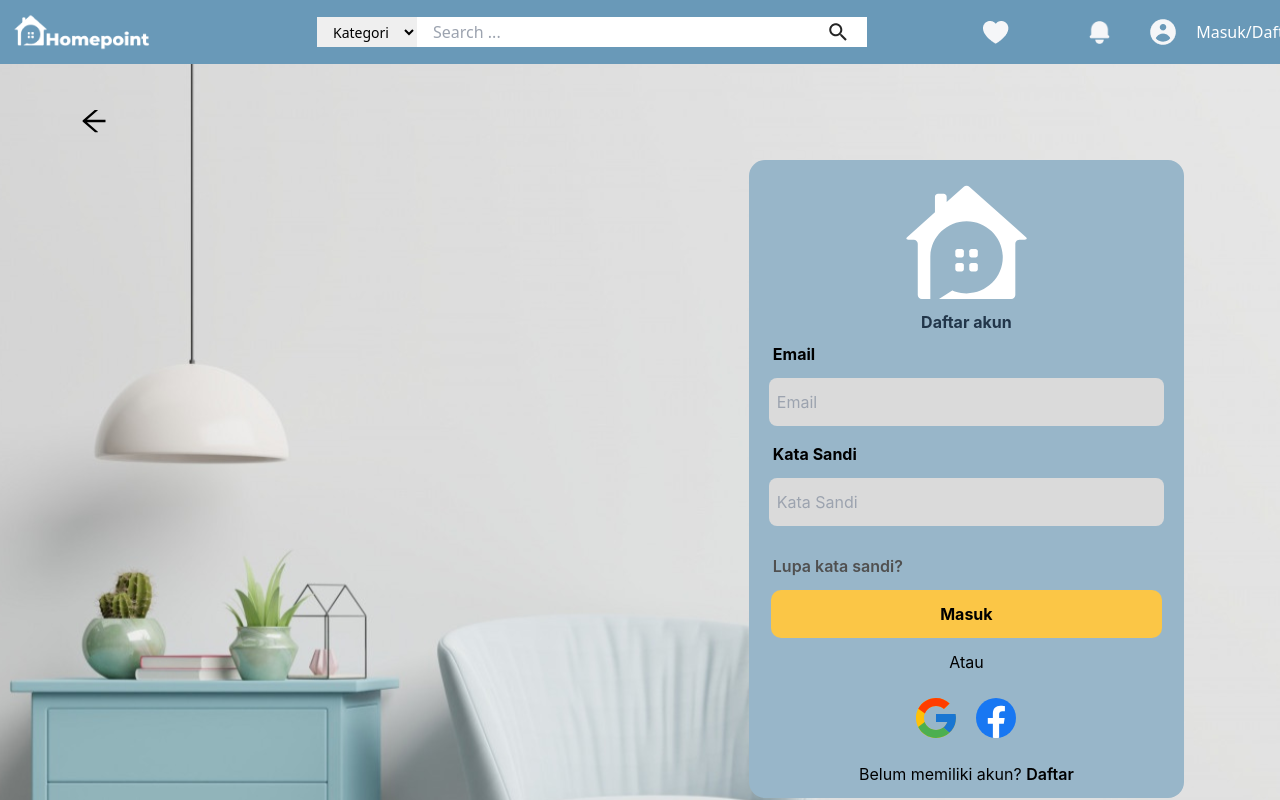
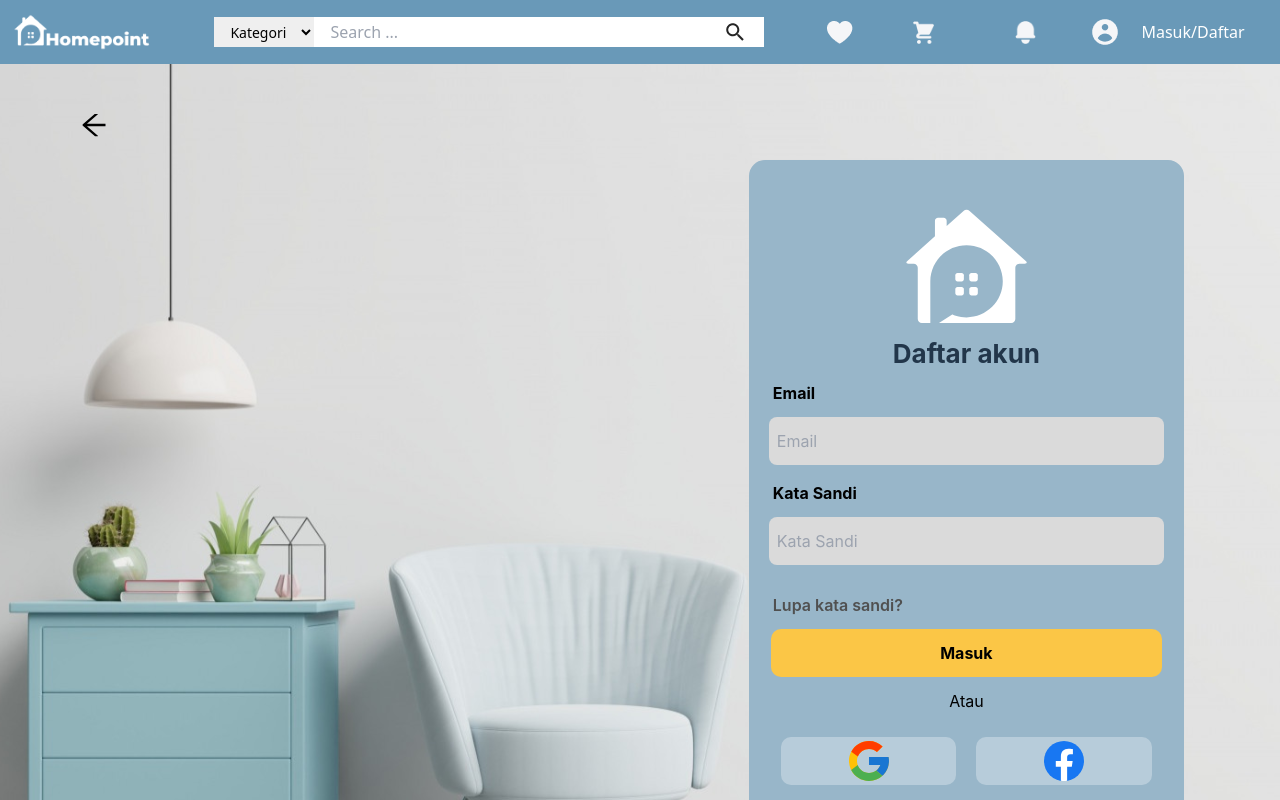
Before and after one commit to mfaishaladiyatma/homepoint-Project, a React (Create React App) app: page /login in a window 1280 px wide. Shown: the top 800 px of the page. Built offline with nearby package versions, Linux system fonts and the light colour scheme; no server answers.

Commit message:
navbar dynamic name, but not finished registerPage

```diff
--- a/src/components/header.js
+++ b/src/components/header.js
@@ -1,4 +1,13 @@
 import React from "react";
+import { useState, Fragment } from 'react'
+import { useNavigate } from 'react-router-dom'
+import { useSelector } from 'react-redux/es/exports'
+import { useDispatch } from 'react-redux'
+import jwtDecode from 'jwt-decode'
+import { logoutAction } from './action'
+import { Transition } from '@headlessui/react'
+
+
 import Logo from "../assets/homepoint.png";
 import Search from "../assets/icon/search.png";
 import bell from "../assets/icon/bell.png";
@@ -9,10 +18,22 @@ import { Link } from "react-router-dom";
 import { AiOutlineMenu } from "react-icons/ai";
 
 function Header({ searchHandler, setMenu, menu }) {
+  const navigate = useNavigate()
+  const dispatch = useDispatch()
+
+  const [selected, setSelected] = useState('')
+  const [isClickedLogin, setIsClickedLogin] = useState(false)
+  const [isClicked, setIsClicked] = useState(false)
+
+  const { token, name } = useSelector((state) => state)
+
+  const decode = token ? jwtDecode(token) : null
+
+
   return (
     <>
-      <div className="w-full bg-[#6999B8] px-6 md:px-16 h-[8vh] justify-between px-4 flex md:px-3 items-center">
-        <div className="xl:w-[400px]">
+      <div className="sticky top-0 w-full bg-[#6999B8] px-6  h-[8vh]   flex md:px-3 items-center z-20 justify-between">
+        <div className="">
           <Link to="/">
             <img className="max-w-[100px] md:max-w-[140px]" src={Logo} alt="Homepoint" />
           </Link>
@@ -23,20 +44,70 @@ function Header({ searchHandler, setMenu, menu }) {
           </select>
           {/* {e => setQ(e.target.value)} */}
           <div className="h-[30px] flex items-center">
-            <input onChange={(e) => searchHandler(e)} className="border-none outline-none px-4 h-full border-none lg:w-[450px]" placeholder="Search ..." />
+            <input onChange={(e) => searchHandler(e)} className="outline-none px-4 h-full border-none lg:w-[450px]" placeholder="Search ..." />
             <img className="absolute right-[20px]" src={Search} alt="search" />
           </div>
         </div>
-        <div className="hidden w-[400px] xl:flex ml-24">
-          <img className="px-5 h-[23px]" src={love} alt="love" />
-          <Link to="/search">
-            <img className="px-5 h-[23px]" src={cart} alt="cart" />
-          </Link>
-          <img className="px-5 h-[23px]" src={bell} alt="bell" />
-          <Link to="/login" className="px-5 h-[23px] flex items-center gap-[20px]">
-            <img src={user} alt="user" />
-            <h3 className="text-white">Masuk/Daftar</h3>
-          </Link>
+        <div className="hidden w-fit xl:flex  gap-x-14 items-center">
+          <img className=" h-[23px]" src={love} alt="love" />
+
+            <Link className=" w-[50px]" to="/search">
+              <div className="flex w-[30px] items-center justify-center">
+              <img className=" h-[23px]" src={cart} alt="cart" />
+              </div>
+            </Link>
+
+          <img className=" h-[23px]" src={bell} alt="bell" />
+
+          <div className='relative flex flex-row items-center '>
+            <img src={user} alt="User" />
+            <button onClick={() => setIsClickedLogin(!isClickedLogin)}>
+              <p className='text-white text-center  w-[150px] overflow-hidden  text-ellipsis font-[400] '>{decode ? name : 'Masuk/Daftar'}</p>
+
+            </button>
+
+            <Transition
+              as={Fragment}
+              show={(isClickedLogin && token) ? true : false}
+              enter="transition-all duration-300"
+              enterFrom="opacity-0 translate-y-[-30%]"
+              enterTo="opacity-100 translate-y-0"
+              leave="transition-all duration-300"
+              leaveFrom="opacity-100 translate-y-0"
+              leaveTo="opacity-0 translate-y-[-30%]"
+            >
+              <div className='bg-white absolute rounded-[8px] border-2 border-slate-400 w-full top-full mt-5 flex flex-col p-2 '>
+                <button>
+                  <div className='h-[40px] px-2 flex justify-start items-center rounded-[8px] hover:bg-sky-200'>Profile</div>
+                </button>
+                <button onClick={() => { dispatch(logoutAction()); setIsClickedLogin(!isClickedLogin); }}>
+                  <div className='h-[40px] px-2 flex justify-start items-center rounded-[8px] hover:bg-sky-200'>Keluar</div>
+                </button>
+              </div>
+            </Transition>
+
+            <Transition
+              as={Fragment}
+              show={(isClickedLogin && !token) ? true : false}
+              enter="transition-all duration-300"
+              enterFrom="opacity-0 translate-y-[-30%]"
+              enterTo="opacity-100 translate-y-0"
+              leave="transition-all duration-300"
+              leaveFrom="opacity-100 translate-y-0"
+              leaveTo="opacity-0 translate-y-[-30%]"
+            >
+              <div className='bg-white absolute rounded-[8px] border-2 border-slate-400 w-full top-full mt-5 flex flex-col p-2 '>
+                <button onClick={() => {navigate('/login'); setIsClickedLogin(!isClickedLogin);}}>
+                  <div className='h-[40px] px-2 flex justify-start items-center rounded-[8px] hover:bg-sky-200'>Masuk</div>
+                </button>
+                <button onClick={() => {navigate('/register'); setIsClickedLogin(!isClickedLogin);}}>
+                  <div className='h-[40px] px-2 flex justify-start items-center rounded-[8px] hover:bg-sky-200'>Daftar</div>
+                </button>
+              </div>
+            </Transition>
+
+          </div>
+
         </div>
         <AiOutlineMenu onClick={() => setMenu(!menu)} className="text-white xl:hidden text-[2rem]" />
       </div>
@@ -61,6 +132,7 @@ function Header({ searchHandler, setMenu, menu }) {
       ) : (
         ""
       )}
+
     </>
   );
 }
--- a/src/components/reducer.js
+++ b/src/components/reducer.js
@@ -26,7 +26,9 @@ export default function userReducer(state = inistialState, action) {
 
             return {
                 ...state,
-                token: ''
+                token: '',
+                name: '',
+                id: ''
             }
         default:
             return state
--- a/src/pages/Login.jsx
+++ b/src/pages/Login.jsx
@@ -125,7 +125,7 @@ export default function Login() {
       </div> */}
       {/* whole page */}
 
-      <div style={{ backgroundImage: `url(${backgroundImage})` }} className="relative font-Inter flex flex-col py-12 h-screen md:h-full items-center justify-center  w-full">
+      <div style={{ backgroundImage: `url(${backgroundImage})` }} className=" bg-cover bg-left-bottom relative font-Inter flex flex-col py-12 h-screen md:h-full items-center justify-center  w-full">
         <div className="absolute top-[5%] left-[3%]">
           <button onClick={() => navigate(-1)} className="ml-10">
             <AiOutlineArrowLeft className="text-[2rem]" />
@@ -135,17 +135,17 @@ export default function Login() {
 
         <section className="flex justify-center md:justify-end md:px-24 py-12 w-full ">
           {/* form-section */}
-          <div className="flex flex-col px-3 items-center w-[70%] sm:w-[60%] md:w-[50%] lg:w-[40%]  h-fit bg-[#98B6C9] rounded-[16px]">
+          <div className="flex flex-col px-3 items-center w-[70%] sm:w-[60%] md:w-[50%] lg:w-[40%]  h-fit bg-[#98B6C9] rounded-[16px] py-6">
             <div className="flex flex-col items-center">
-              <img className="max-w-[80%]" src={homePointLogo} alt="" />
-              <h2 className="font-bold text-[#22364A]">Daftar akun</h2>
+              <img className="max-w-[80%] w-[50%] sm:w-[80%]" src={homePointLogo} alt="" />
+              <p className="font-bold sm:text-[26px] text-[18px] text-[#22364A]">Daftar akun</p>
             </div>
 
             <div className="w-full">
               <div className="flex flex-col gap-y-3 p-2 justify-between rounded-[10px] w-full">
                 <p className=" px-1 font-bold">Email</p>
                 <input
-                  className="focus:outline-none focus:border-[#316093] focus:ring-2 focus:ring-[#316093] focus:bg-white caret-[#6999B8] px-2 h-10 sm:h-12 rounded-[8px] bg-[#DADADA]"
+                  className="focus:outline-none focus:border-[#316093] focus:ring-2 focus:ring-[#316093] focus:bg-white caret-[#6999B8] px-2 h-12 sm:h-12 rounded-[8px] bg-[#DADADA]"
                   placeholder="Email"
                   type="text"
                   value={email}
@@ -155,7 +155,7 @@ export default function Login() {
               <div className="flex flex-col gap-y-3 p-2 justify-between rounded-[10px] w-full">
                 <p className="px-1 font-bold">Kata Sandi</p>
                 <input
-                  className="focus:outline-none focus:border-[#316093] focus:ring-2 focus:ring-[#316093] focus:bg-white caret-[#6999B8] px-2 sm:h-12 h-10 rounded-[8px] bg-[#DADADA]"
+                  className="focus:outline-none focus:border-[#316093] focus:ring-2 focus:ring-[#316093] focus:bg-white caret-[#6999B8] px-2 sm:h-12 h-12 rounded-[8px] bg-[#DADADA]"
                   placeholder="Kata Sandi"
                   type="password"
                   value={password}
@@ -176,12 +176,12 @@ export default function Login() {
 
             <div className="my-3">Atau</div>
 
-            <div className="flex gap-[20px] my-3">
-              <button className="w-[20px] h-[20px] sm:w-[40px] sm:h-[40px] flex justify-center items-center rounded-[10px]">
-                <img className="w-full" src={Google} alt="" />
+            <div className="flex gap-[20px] justify-center  w-full px-5 my-3">
+              <button className=" w-[100px] py-6 h-[30px] sm:w-full sm:h-[40px] bg-white/30 flex justify-center items-center rounded-[10px]">
+                <img className="w-[20px] h-[20px] sm:w-[40px] sm:h-[40px]" src={Google} alt="" />
               </button>
-              <button className="w-[20px] h-[20px] sm:w-[40px] sm:h-[40px] bg-white-transparent flex justify-center items-center rounded-[10px]">
-                <img className="w-full" src={Facebook} alt="" />
+              <button className=" w-[100px] py-6 h-[30px] sm:w-full sm:h-[40px] bg-white/30 flex justify-center items-center rounded-[10px]">
+                <img className="w-[20px] h-[20px] sm:w-[40px] sm:h-[40px]" src={Facebook} alt="" />
               </button>
             </div>
 
```
